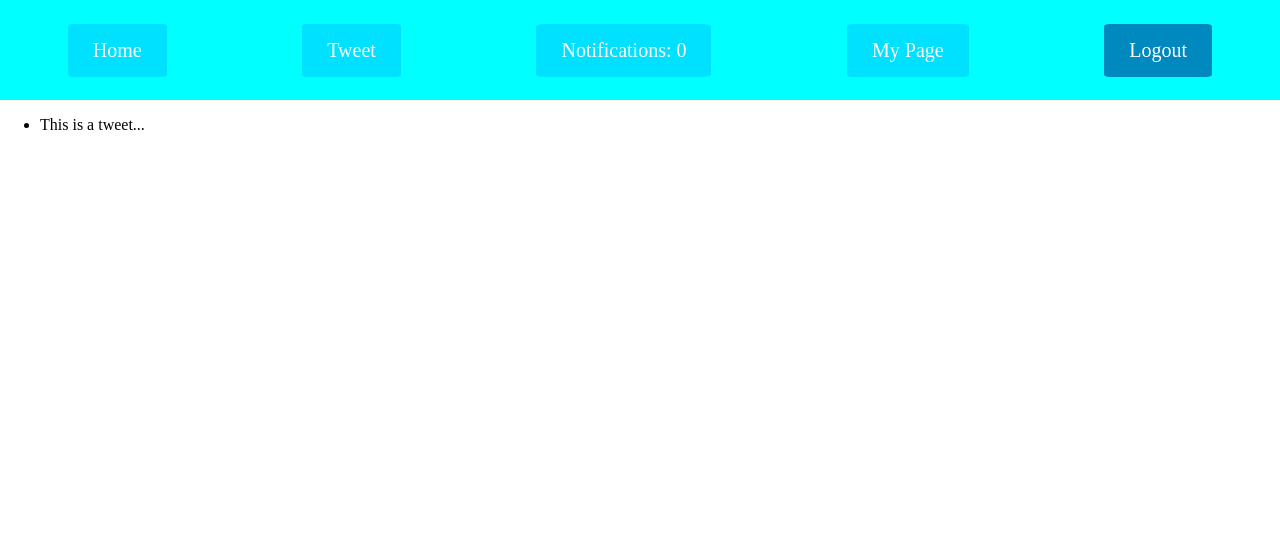
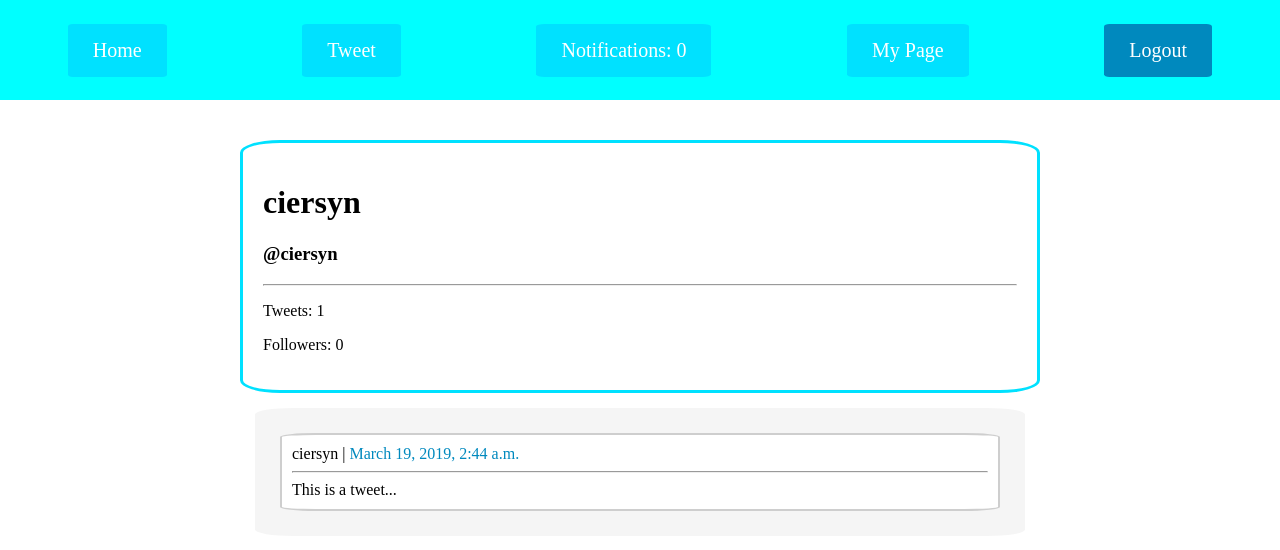
Before and after one commit to tjhindman/twitter_clone, a Django app: page /profile/2 in a window 1280 px wide. Shown: the top 550 px of the page. Run offline with Django 3.2, Linux system fonts and the light colour scheme; data comes from the database, SQL or seed files in the repository; both versions use the stored data as it was after the commit.

Commit message:
styling finished

```diff
--- a/twitter_clone/templates/homepage.html
+++ b/twitter_clone/templates/homepage.html
@@ -17,6 +17,7 @@
     {% include 'navbar.html' %}
     <div id='content'>
         <div id='user'>
+            <!-- NEED TO ADD A DISPLAY NAME TO USER MODEL. -->
             <h1>{{user.username}}</h1>
             <a href='/profile/{{user.id}}'>@{{user.username}}</a>
             <hr>
@@ -25,11 +26,12 @@
             Followers: 0
         </div>
         <div id='tweet-wrap'>
+            <!-- NEED TO ADD A DISPLAY NAME TO USER MODEL. -->
             <h1>Check it out, {{user.username}}!</h1>
             {% for t in tweets %}
                 <div>
-                    <a href='/profile/{{user.id}}'>{{t.user}}</a>
-                    {{t.created_at}}
+                    <a href='/profile/{{t.user.id}}'>{{t.user}}</a> |
+                    <a href='/tweet/{{t.id}}'>{{t.created_at}}</a>
                     <hr>
                     {{t.tweet}}
                 </div>
--- a/twitter_clone/templates/login_form.html
+++ b/twitter_clone/templates/login_form.html
@@ -6,7 +6,7 @@
     <meta http-equiv="X-UA-Compatible" content="ie=edge">
     <title>Twitterclone | Log in</title>
     <style>
-        #wrap {display: flex; justify-content: space-around; width: 1200px; margin: auto}
+        #wrap {display: flex; justify-content: space-around; width: 1200px; margin: 60px auto}
         #welcome {font-size: 2.5em}
         p {display: flex; font-size: 1.5em}
     </style>
--- a/twitter_clone/templates/profile.html
+++ b/twitter_clone/templates/profile.html
@@ -5,14 +5,35 @@
     <meta name="viewport" content="width=device-width, initial-scale=1.0">
     <meta http-equiv="X-UA-Compatible" content="ie=edge">
     <title>{{user.username}} | Twitter</title>
+    <style>
+        #content {display: flex; flex-direction: column; margin: 40px auto; width: 800px}
+        #user {border: 3px solid rgb(0, 225, 255); border-radius: 5%; padding: 20px}
+        #tweet-wrap {margin: 15px; border-radius: 5%; padding: 20px; background-color: rgb(245, 245, 245)}
+        #tweet-wrap div {margin: 5px; border: 2px solid rgb(206, 206, 206); border-radius: 5%; padding: 10px; background-color: white}
+        a {color: rgb(0, 137, 190)}
+    </style>
 </head>
 <body>
     {% include 'navbar.html' %}
-    {{user.email}}
-    <ul>
-        {% for t in tweets %}
-            <li>{{t.tweet}}</li>
-        {% endfor %}
-    </ul>
+    <div id='content'>
+        <div id='user'>
+            <!-- NEED TO ADD A DISPLAY NAME TO USER MODEL. -->
+            <h1>{{user.username}}</h1>
+            <h3>@{{user.user}}</h3>
+            <hr>
+            <p>Tweets: {{tweets|length}}</p>
+            <p>Followers: 0</p>
+        </div>
+        <div id='tweet-wrap'>
+            {% for t in tweets %}
+                <div>
+                    <span>{{t.user}} | </span>
+                    <a href='/tweet/{{t.id}}'>{{t.created_at}}</a>
+                    <hr>
+                    {{t.tweet}}
+                </div>
+            {% endfor %}
+        </div>
+    </div>
 </body>
 </html>
--- a/twitter_clone/twitteruser/models.py
+++ b/twitter_clone/twitteruser/models.py
@@ -3,6 +3,7 @@ from django.contrib.auth.models import User
 
 
 class TwitterUser(models.Model):
+    # NEED TO ADD A DISPLAY NAME TO USER MODEL.
     user = models.OneToOneField(User, on_delete=models.CASCADE)
     username = models.CharField(max_length=40)
     email = models.EmailField()
--- a/twitter_clone/twitteruser/templates/signup_form.html
+++ b/twitter_clone/twitteruser/templates/signup_form.html
@@ -6,7 +6,7 @@
     <meta http-equiv="X-UA-Compatible" content="ie=edge">
     <title>Twitterclone | Sign up</title>
     <style>
-        #wrap {display: flex; justify-content: space-around; width: 1200px; margin: auto}
+        #wrap {display: flex; justify-content: space-around; width: 1200px; margin: 60px auto}
         #signup {font-size: 2.5em}
         p {display: flex; font-size: 1.5em}
     </style>
--- a/twitter_clone/urls.py
+++ b/twitter_clone/urls.py
@@ -15,7 +15,7 @@ Including another URLconf
 """
 from django.contrib import admin
 from django.urls import path
-from .views import homepage, login_view, logout_link, profile
+from .views import homepage, login_view, logout_link, profile, tweet
 from .twitteruser.urls import urlpatterns as userurls
 from .tweet.urls import urlpatterns as tweeturls
 
@@ -24,7 +24,8 @@ urlpatterns = [
     path('', homepage, name='homepage'),
     path('login/', login_view),
     path('logout/', logout_link),
-    path('profile/<int:user_id>', profile)
+    path('profile/<int:user_id>', profile),
+    path('tweet/<int:tweet_id>', tweet)
 ]
 
 urlpatterns += userurls
--- a/twitter_clone/views.py
+++ b/twitter_clone/views.py
@@ -48,8 +48,10 @@ def profile(request, user_id):
     t_user = TwitterUser.objects.filter(id=user_id)
     tweets = Tweet.objects.filter(id=user_id)
 
-    return render(request, 'profile.html', {'user': t_user, 'tweets': tweets})
+    return render(request, 'profile.html', {'user': t_user[0], 'tweets': tweets})
 
 
-# def tweet(request, tweet_id):
-#     tweets = Tweet.objects.filter(id=tweet_id)
+def tweet(request, tweet_id):
+    tweet = Tweet.objects.filter(id=tweet_id)
+
+    return render(request, 'tweet.html', {'tweet': tweet[0]})
```
Also changed, not shown: twitter_clone/templates/tweet.html (added, +24 -0 lines), twitter_clone/tweet/templates/generic_form.html (+8 -1 lines), db.sqlite3.
